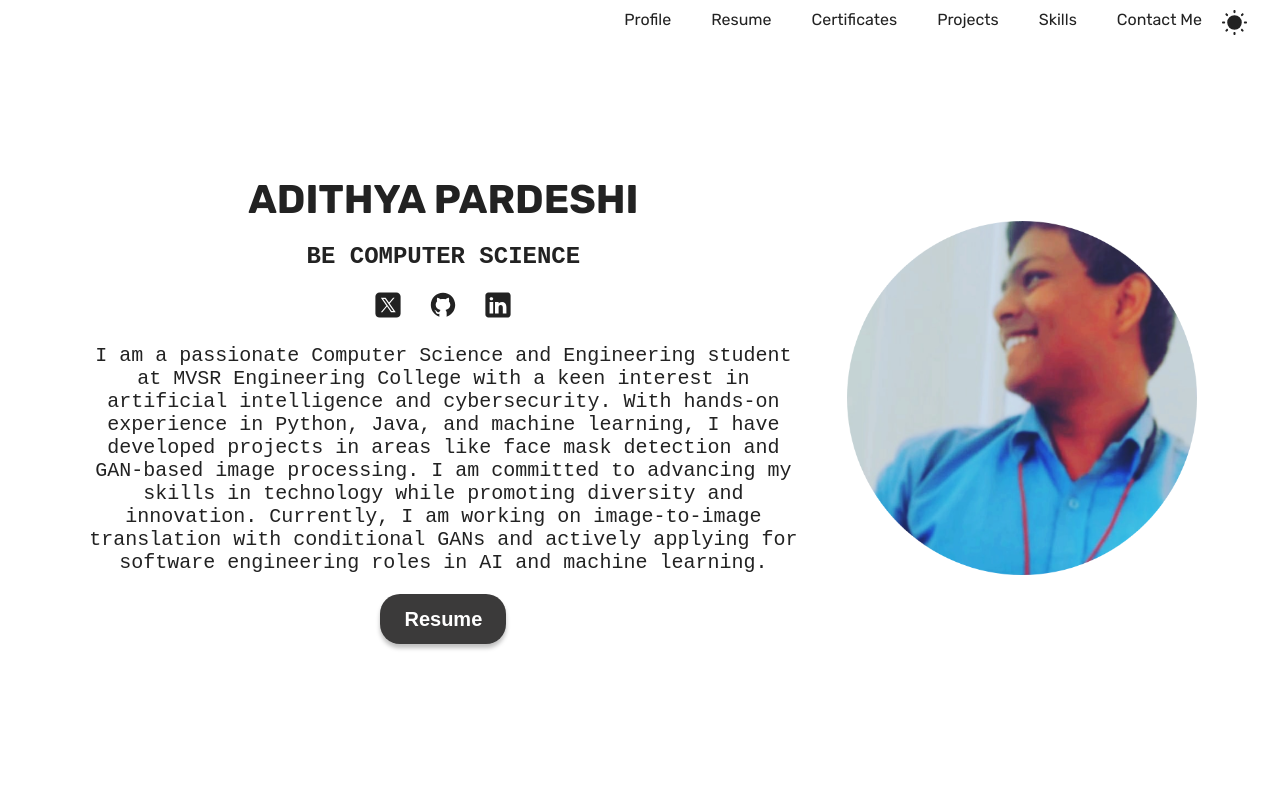
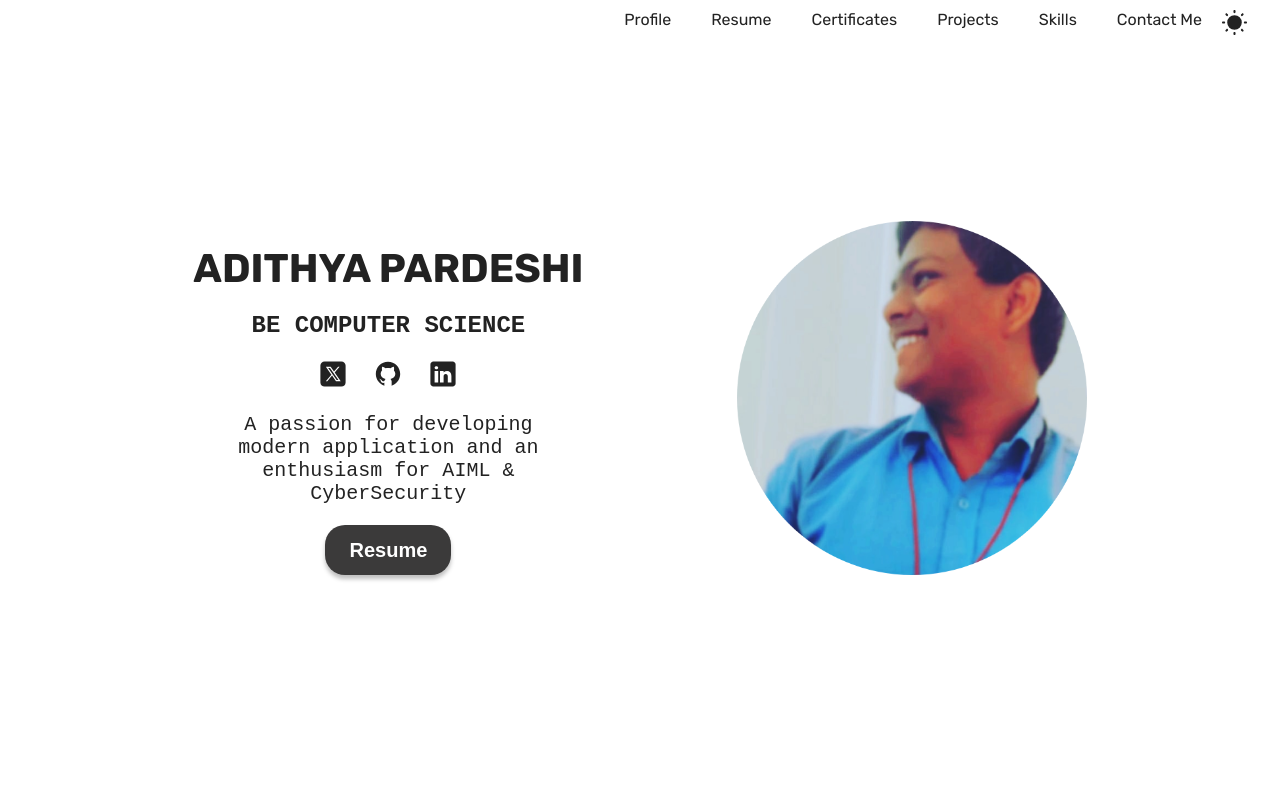
Before and after one commit to Itstheadithya/adithya-portfolio, a React (Vite) app: page / in a window 1280 px wide. Shown: the top 800 px of the page. Built offline with nearby package versions, Linux system fonts and the light colour scheme.

Commit message:
profile description

```diff
--- a/src/sections/Hero/Hero.jsx
+++ b/src/sections/Hero/Hero.jsx
@@ -41,7 +41,7 @@ function Hero() {
                 </a>
             </span>
             <p className={styles.description}>
-            I am a passionate Computer Science and Engineering student at MVSR Engineering College with a keen interest in artificial intelligence and cybersecurity. With hands-on experience in Python, Java, and machine learning, I have developed projects in areas like face mask detection and GAN-based image processing. I am committed to advancing my skills in technology while promoting diversity and innovation. Currently, I am working on image-to-image translation with conditional GANs and actively applying for software engineering roles in AI and machine learning.
+                A passion for developing modern application and an enthusiasm for AIML & CyberSecurity
             </p>
             <a id='resume' href={cv} download>
                 <button className='hover'>Resume</button>
--- a/src/sections/Hero/HeroStyles.module.css
+++ b/src/sections/Hero/HeroStyles.module.css
@@ -59,7 +59,7 @@
 
 
 .description{
-    max-width: 60ch;
+    max-width: 25ch;
     align-self: center;
 }
 
```
